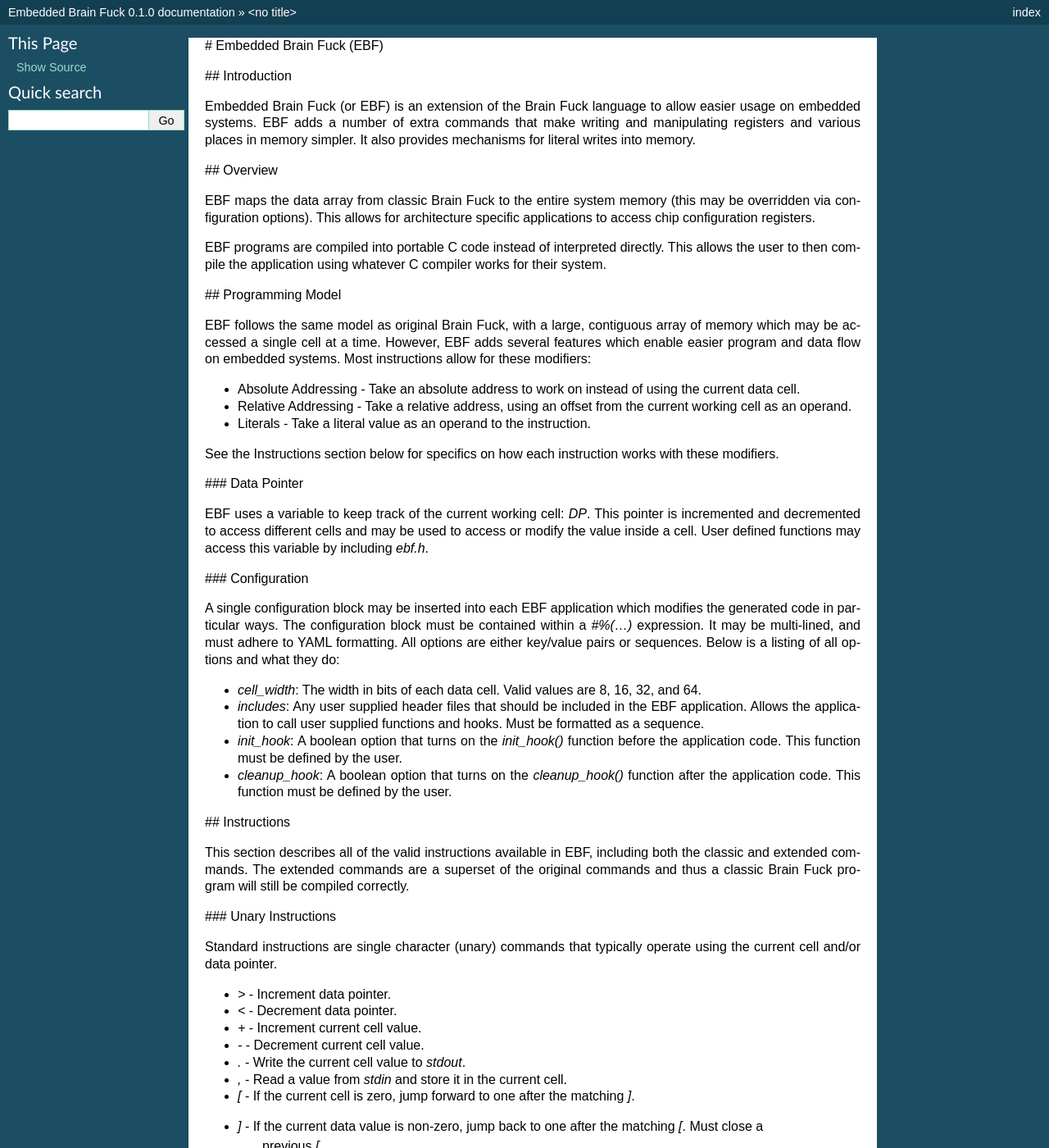
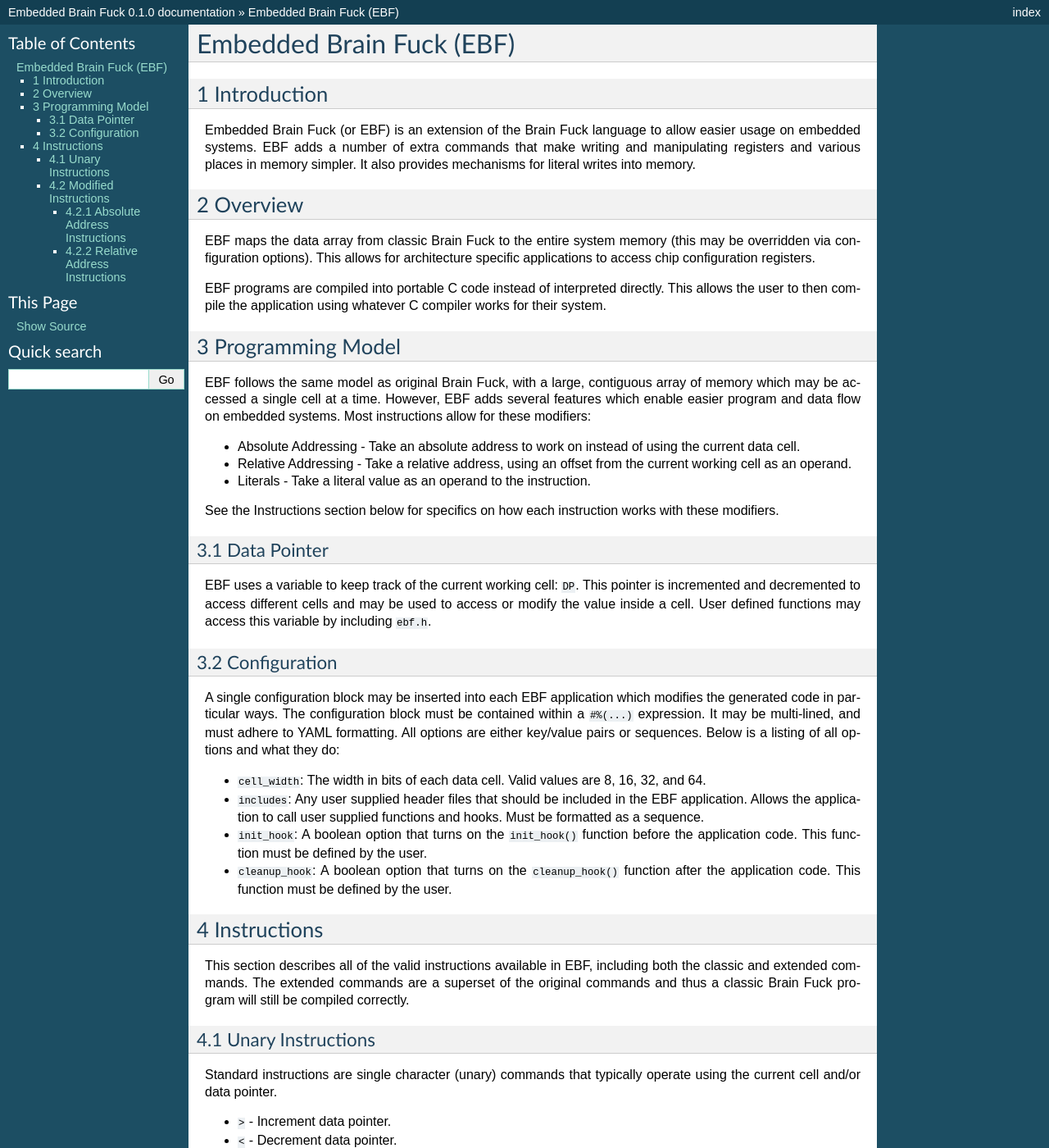
Before and after one commit to controlsfreq/ebf, a Sphinx documentation site: the page built from doc/index.rst, in a window 1280 px wide and 1400 px high. Shown: the whole window at 82% size. Built offline with Sphinx 7.4.7, drawn with Linux system fonts in a browser that asks for light colours; formulas are drawn with MathJax 3; some of the changed text lies outside the part shown.

Commit message:
Incremental updates to index.rst

```diff
--- a/doc/index.rst
+++ b/doc/index.rst
@@ -1,12 +1,18 @@
-# Embedded Brain Fuck (EBF)
+*************************
+Embedded Brain Fuck (EBF)
+*************************
 
-## Introduction
+==============
+1 Introduction
+==============
 
 Embedded Brain Fuck (or EBF) is an extension of the Brain Fuck language to allow easier usage on
 embedded systems. EBF adds a number of extra commands that make writing and manipulating registers
 and various places in memory simpler. It also provides mechanisms for literal writes into memory.
 
-## Overview
+==========
+2 Overview
+==========
 
 EBF maps the data array from classic Brain Fuck to the entire system memory (this may be overridden
 via configuration options). This allows for architecture specific applications to access chip
@@ -15,7 +21,9 @@ configuration registers.
 EBF programs are compiled into portable C code instead of interpreted directly. This allows the user
 to then compile the application using whatever C compiler works for their system.
 
-## Programming Model
+===================
+3 Programming Model
+===================
 
 EBF follows the same model as original Brain Fuck, with a large, contiguous array of memory which
 may be accessed a single cell at a time. However, EBF adds several features which enable easier
@@ -28,95 +36,109 @@ program and data flow on embedded systems. Most instructions allow for these mod
 
 See the Instructions section below for specifics on how each instruction works with these modifiers.
 
-### Data Pointer
+----------------
+3.1 Data Pointer
+----------------
 
-EBF uses a variable to keep track of the current working cell: `DP`. This pointer is incremented and
+EBF uses a variable to keep track of the current working cell: ``DP``. This pointer is incremented and
 decremented to access different cells and may be used to access or modify the value inside a cell.
-User defined functions may access this variable by including `ebf.h`.
+User defined functions may access this variable by including ``ebf.h``.
 
-### Configuration
+-----------------
+3.2 Configuration
+-----------------
 
 A single configuration block may be inserted into each EBF application which modifies the generated
-code in particular ways. The configuration block must be contained within a `#%(...)` expression.
+code in particular ways. The configuration block must be contained within a ``#%(...)`` expression.
 It may be multi-lined, and must adhere to YAML formatting. All options are either key/value pairs or
 sequences. Below is a listing of all options and what they do:
 
-* `cell_width`: The width in bits of each data cell. Valid values are 8, 16, 32, and 64.
-* `includes`: Any user supplied header files that should be included in the EBF application. Allows
+* ``cell_width``: The width in bits of each data cell. Valid values are 8, 16, 32, and 64.
+* ``includes``: Any user supplied header files that should be included in the EBF application. Allows
   the application to call user supplied functions and hooks. Must be formatted as a sequence.
-* `init_hook`: A boolean option that turns on the `init_hook()` function before the application
+* ``init_hook``: A boolean option that turns on the ``init_hook()`` function before the application
   code. This function must be defined by the user.
-* `cleanup_hook`: A boolean option that turns on the `cleanup_hook()` function after the application
+* ``cleanup_hook``: A boolean option that turns on the ``cleanup_hook()`` function after the application
   code. This function must be defined by the user.
 
-## Instructions
+==============
+4 Instructions
+==============
 
 This section describes all of the valid instructions available in EBF, including both the classic
 and extended commands. The extended commands are a superset of the original commands and thus a
 classic Brain Fuck program will still be compiled correctly.
 
-### Unary Instructions
+----------------------
+4.1 Unary Instructions
+----------------------
 
 Standard instructions are single character (unary) commands that typically operate using the current
 cell and/or data pointer.
 
-* `>` - Increment data pointer.
-* `<` - Decrement data pointer.
-* `+` - Increment current cell value.
-* `-` - Decrement current cell value.
-* `.` - Write the current cell value to `stdout`.
-* `,` - Read a value from `stdin` and store it in the current cell.
-* `[` - If the current cell is zero, jump forward to one after the matching `]`.
-* `]` - If the current data value is non-zero, jump back to one after the matching `[`. Must close a
-        previous `[`.
-* `|` - Bitwise OR the current cell and the next cell to the right and store the result in the
-        current cell.
-* `&` - Bitwise AND the current cell and the next cell to the right and store the result in the
-        current cell.
-* `^` - Bitwise XOR the current cell and the next cell to the right and store the result in the
-        current cell.
-* `~` - Bitwise NOT the current cell and store the result in the current cell.
-* `\` - Bitwise left shift the current cell by one and store the result in the current cell.
-* `/` - Bitwise right shift the current cell by one and store the result in the current cell.
+* ``>`` - Increment data pointer.
+* ``<`` - Decrement data pointer.
+* ``+`` - Increment current cell value.
+* ``-`` - Decrement current cell value.
+* ``.`` - Write the current cell value to ``stdout``.
+* ``,`` - Read a value from ``stdin`` and store it in the current cell.
+* ``[`` - If the current cell is zero, jump forward to one after the matching ``\]``.
+* ``]`` - If the current data value is non-zero, jump back to one after the matching ``\[``. Must
+           close a previous ``\[``.
+* ``|`` - Bitwise OR the current cell and the next cell to the right and store the result in the
+           current cell.
+* ``&`` - Bitwise AND the current cell and the next cell to the right and store the result in the
+           current cell.
+* ``^`` - Bitwise XOR the current cell and the next cell to the right and store the result in the
+           current cell.
+* ``~`` - Bitwise NOT the current cell and store the result in the current cell.
+* ``\`` - Bitwise left shift the current cell by one and store the result in the current cell.
+* ``/`` - Bitwise right shift the current cell by one and store the result in the current cell.
 
-### Modified Instructions
+-------------------------
+4.2 Modified Instructions
+-------------------------
 
 Modified instructions are multi-character instructions that have a modifier character and take a
-number `N` as an operand. There are three different classes of extended commands: absolute address,
-relative address, and literal.
+number ``N`` as an operand. There are three different classes of extended commands:
+absolute address, relative address, and literal.
 
-The general form of a modified instruction is: `IMN`, where `I` is the instruction character, `M` is
-the modifier character, and `N` is a number in either decimal (positive or negative), octal, or
-hexadecimal.
+The general form of a modified instruction is: ``IMN``, where ``I`` is the instruction character,
+``M`` is the modifier character, and ``N`` is a number in either decimal (positive or negative),
+octal, or hexadecimal.
 
-#### Absolute Address Instructions
+^^^^^^^^^^^^^^^^^^^^^^^^^^^^^^^^^^^
+4.2.1 Absolute Address Instructions
+^^^^^^^^^^^^^^^^^^^^^^^^^^^^^^^^^^^
 
-Absolute address instructions interpret the `N` parameter as an absolute address. That address is
+Absolute address instructions interpret the ``N`` parameter as an absolute address. That address is
 dereferenced and the value at that cell is used to perform the given instruction. For example,
-`+*0xDEADBEEF` reads the value at cell `0xDEADBEEF` and adds that value to the current cell.
+``+*0xDEADBEEF`` reads the value at cell ``0xDEADBEEF`` and adds that value to the current cell.
 
 Below is a list of all of the absolute address instructions:
 
-* `>*N` - Increment data pointer by the value at `N`.
-* `<*N` - Decrement data pointer by the value at `N`.
-* `+*N` - Increment current cell value by the value at `N`.
-* `-*N` - Decrement current cell value by the value at `N`.
-* `.*N` - Write the value at `N` to `stdout`.
-* `,*N` - Read a value from `stdin` and store it in cell `N`.
-* `[*N` - If the value at `N` is zero, jump forward to one after the matching `]`.
-* `|*N` - Bitwise OR the current cell and the value at `N` and store the result in the current
-          cell.
-* `&*N` - Bitwise AND the current cell and the value at `N` and store the result in the current
-          cell.
-* `^*N` - Bitwise XOR the current cell and the value at `N` and store the result in the current
-          cell.
-* `~*N` - Bitwise NOT the value at `N` and store the result in the current cell.
-* `\*N` - Bitwise left shift the current cell by the value in `N` and store the result in the
-          current cell.
-* `/*N` - Bitwise right shift the current cell by the value in `N` and store the result in the
-          current cell.
+* ``>*N`` - Increment data pointer by the value at ``N``.
+* ``<*N`` - Decrement data pointer by the value at ``N``.
+* ``+*N`` - Increment current cell value by the value at ``N``.
+* ``-*N`` - Decrement current cell value by the value at ``N``.
+* ``.*N`` - Write the value at ``N`` to ``stdout``.
+* ``,*N`` - Read a value from ``stdin`` and store it in cell ``N``.
+* ``[*N`` - If the value at ``N`` is zero, jump forward to one after the matching ``]``.
+* ``|*N`` - Bitwise OR the current cell and the value at ``N`` and store the result in the current
+            cell.
+* ``&*N`` - Bitwise AND the current cell and the value at ``N`` and store the result in the current
+            cell.
+* ``^*N`` - Bitwise XOR the current cell and the value at ``N`` and store the result in the current
+            cell.
+* ``~*N`` - Bitwise NOT the value at ``N`` and store the result in the current cell.
+* ``\*N`` - Bitwise left shift the current cell by the value at ``N`` and store the result in the
+            current cell.
+* ``/*N`` - Bitwise right shift the current cell by the value at ``N`` and store the result in the
+            current cell.
 
-#### Relative Address Instructions
+^^^^^^^^^^^^^^^^^^^^^^^^^^^^^
+4.2.2 Relative Address Instructions
+^^^^^^^^^^^^^^^^^^^^^^^^^^^^^
 
 Relative address instructions interpret the `N` parameter as an offset from the current `DP`. That
 address is dereferenced and the value at that cell is used to perform the given instruction. For
```
